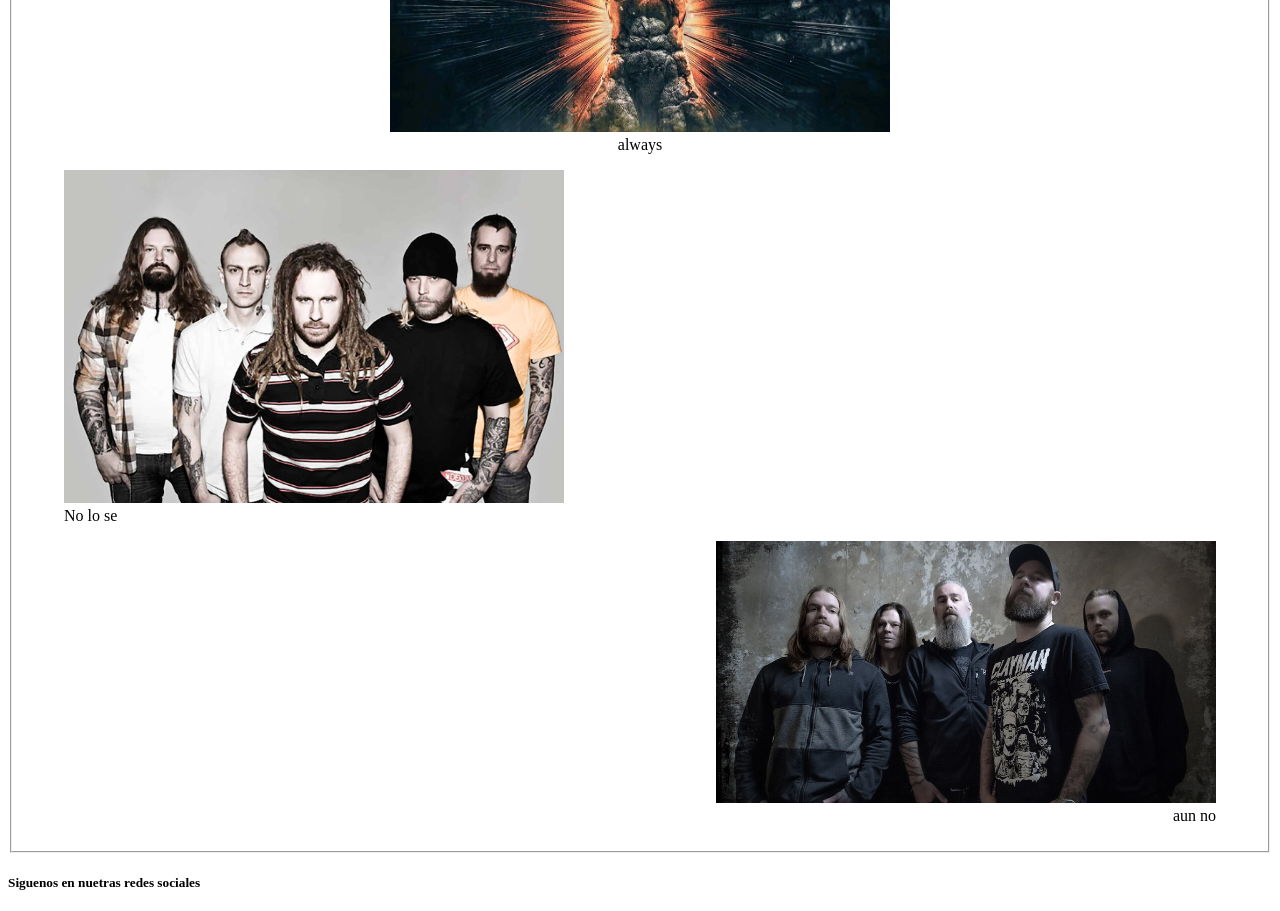
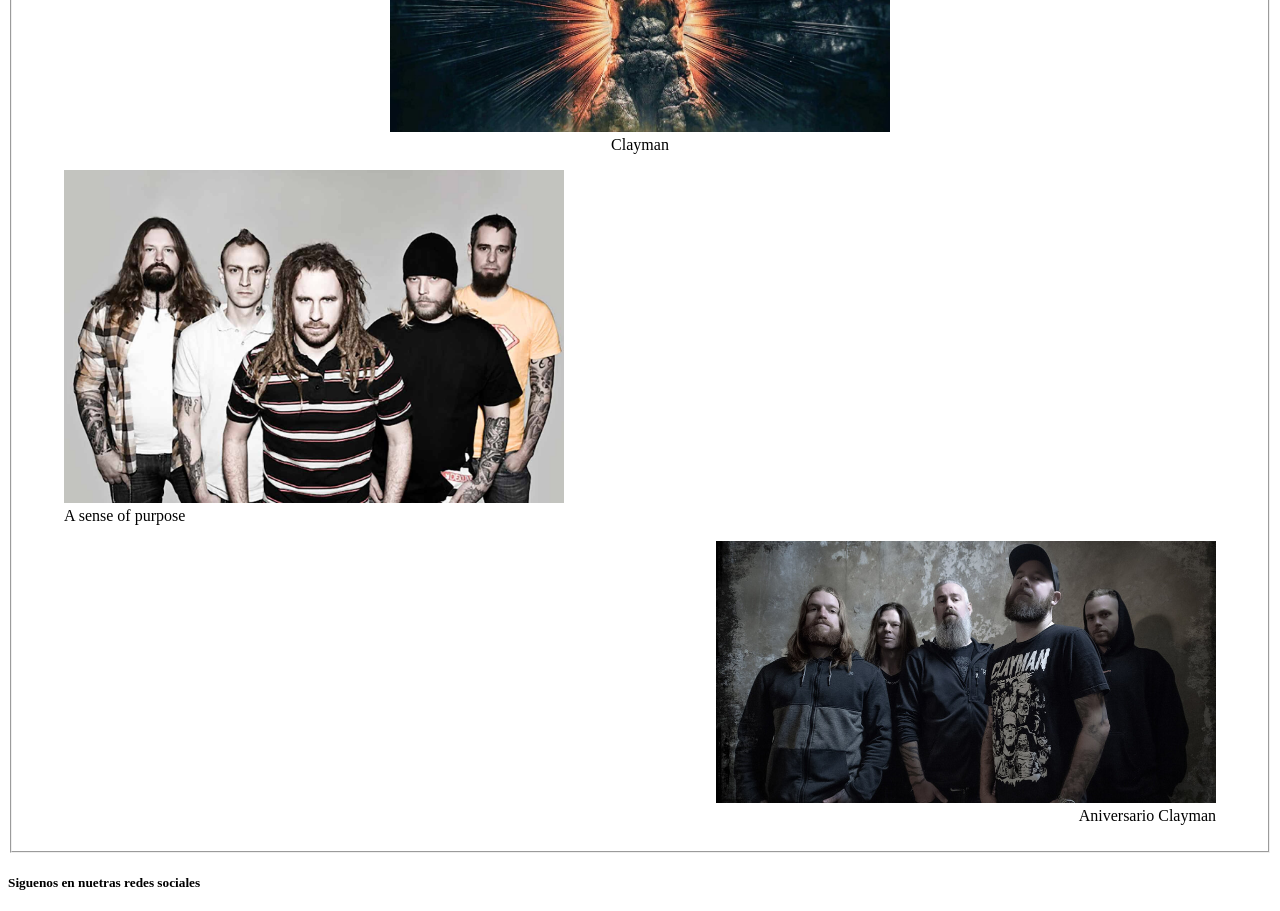
Before and after one commit to NewMy2305/html5_arquitectura_informacion, a plain HTML site: page galeria.html in a window 1280 px wide. Shown: the part 620-1531 px from the top of the page. Drawn offline with Linux system fonts and the light colour scheme.

Commit message:
quinta actualizacion

```diff
--- a/galeria.html
+++ b/galeria.html
@@ -22,18 +22,18 @@
 
             <figure align="center">
                 <img src="/img2/inflames-clayman-2020-review.jpg" width="500" alt="always" loading="lazy">
-                <figcaption>always</figcaption>
+                <figcaption>Clayman</figcaption>
             </figure>
 
 
             <figure align="left">
                 <img src="/img2/in-flames.jpg" width="500" alt="No lo se" loading="lazy">
-                <figcaption>No lo se</figcaption>
+                <figcaption>A sense of purpose</figcaption>
             </figure>
 
             <figure align="right">
                 <img src="/img2/InFlames_BandThumbnail_FB_01.jpg" width="500" alt="aun no" loading="lazy">
-                <figcaption>aun no</figcaption>
+                <figcaption>Aniversario Clayman</figcaption>
             </figure>
 
 
```
